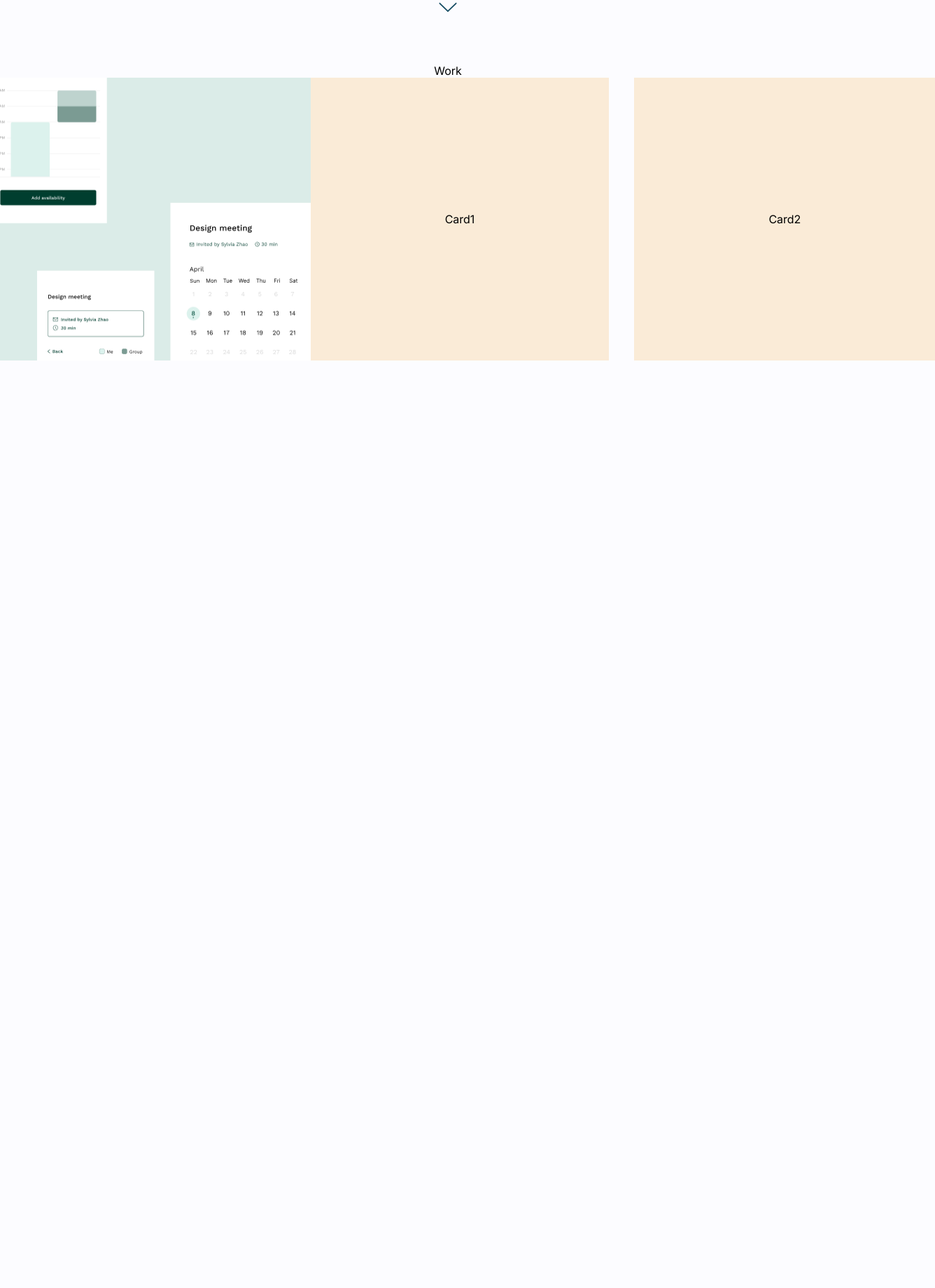
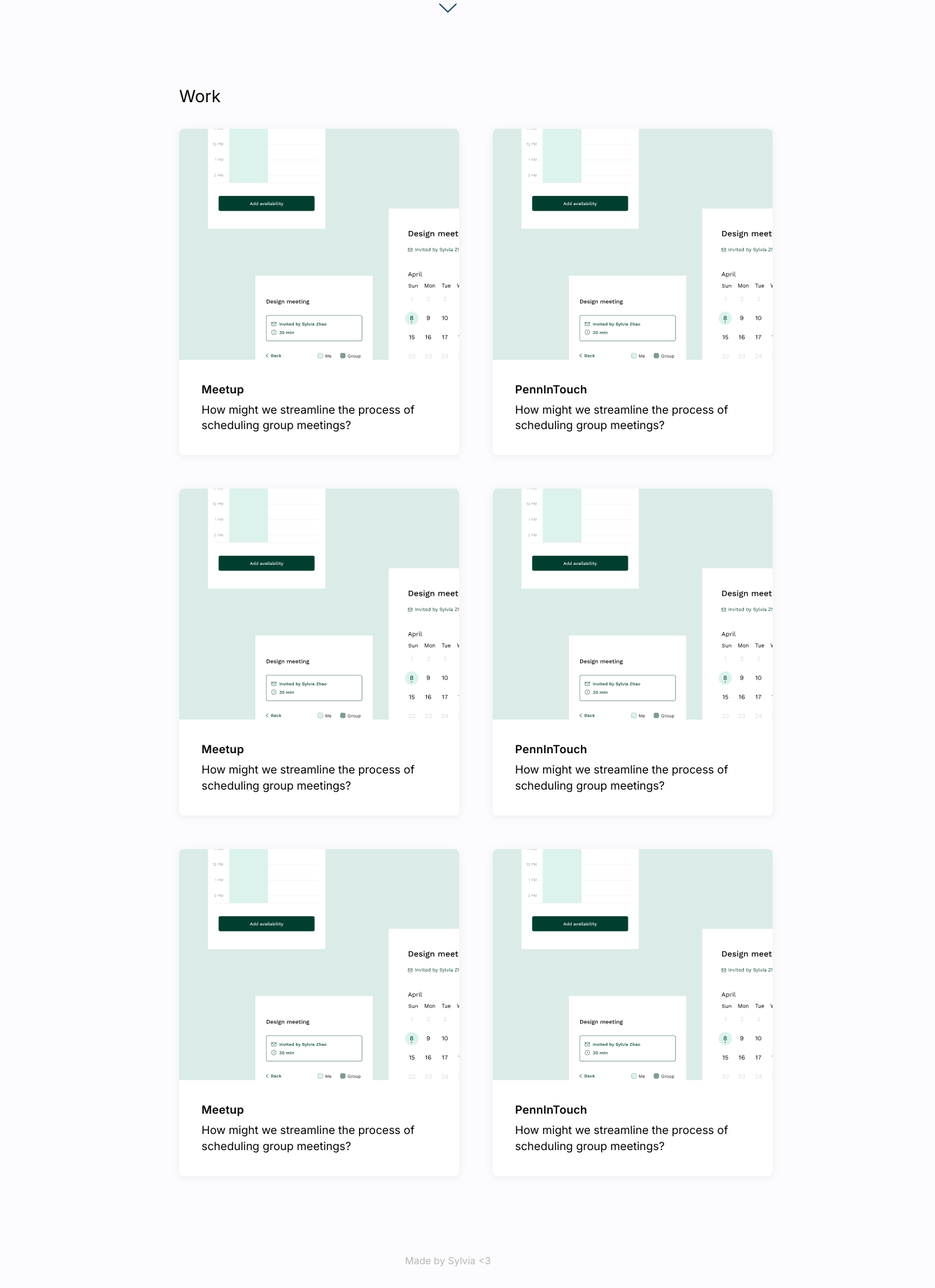
Before and after one commit to syzhao53/portfolio-site-2022, a React (Create React App) app in the folder site/: page / in a window 1280 px wide. Shown: the part 711-2551 px from the top of the page at 70% size, 1336 px wide, since content can reach past the window. Before the commit the page ends 1242 px from the top, so only its background shows below. Built offline with nearby package versions, Linux system fonts and the light colour scheme.

Commit message:
navigation to project attempt

```diff
--- a/site/src/App.js
+++ b/site/src/App.js
@@ -33,6 +33,7 @@ function App() {
       <Routes>
         <Route exact path="/" element={<Home currPage={currPage} setCurrPage={setCurrPage} />} />
         <Route exact path="/project" element={<Project currPage={currPage} setCurrPage={setCurrPage} />} />
+        <Route exact path="/meetup" element={<Project currPage={currPage} setCurrPage={setCurrPage} />} />
       </Routes>
     </div>
   );
--- a/site/src/assets/index.css
+++ b/site/src/assets/index.css
@@ -13,7 +13,6 @@ body {
 html {
   scroll-behavior: smooth
 }
-
 
 .Project {
   font-size: 1rem;
@@ -58,21 +57,6 @@ html {
   /* background-color: red; */
 }
 
-/* .landing-left {
-  display: flex;
-  flex-direction: column;
-  align-items: flex-start;
-  width: 60%;
-  margin: 16rem 3rem 0 7rem;
-}
-
-.landing-right {
-  display: flex;
-  flex-direction: column;
-  width: 40%;
-  margin: 9rem 7rem 0 3rem;
-} */
-
 .paragraph {
   font-size: 1.125rem;
   text-align: left;
@@ -104,6 +88,7 @@ html {
   height: 3rem;
   margin: 2% 0 0 75%;
   min-width: 20%;
+  /* background-color: rgba(252, 252, 252, .9); */
   /* filter: drop-shadow(0px 1px 4px #000000); */
   /* display: flex;
   flex-direction: row;
@@ -153,29 +138,90 @@ html {
   cursor: pointer;
 }
 
+#work {
+  display: flex;
+  width: 60%;
+  flex-direction: row;
+  align-items: flex-start;
+  /* width: 51%; */
+  font-size: 1.5rem;
+  margin: auto;
+  padding: 2rem 0 0 0;
+  margin-bottom: 2rem;
+  /* text-align: left;
+  margin: 0 0 2rem 12rem; */
+}
+
 .grid {
   display: flex;
   flex-direction: column;
   align-items: center;
   width: 60%;
   margin: auto;
+  flex-wrap: wrap;
 }
 
 .grid-row {
   display: flex;
   flex-direction: row;
-  margin: 0 0 1rem 0;
+  margin: 0 0 3rem 0;
 }
 
-.grid-lcard {
-  background-color: antiquewhite;
-  margin: 0 2.25rem 0 0 ;
-  padding: 12rem 12rem;
+.grid-img {
+  border-top-left-radius: 7px;
+  border-top-right-radius: 7px;
 }
 
-.grid-rcard {
-  background-color: antiquewhite;
-  padding: 12rem 12rem;
+.gcard-lwrap {
+  display: flex;
+  flex-direction: column;
+  /* offset-x | offset-y | blur-radius | spread-radius | color */
+  box-shadow: 0px 2px 10px 2px rgba(150, 150, 150, 0.1);
+  /* box-shadow: 1px 1px 10px -2px #cbcbcb; */
+  background-color: #ffffff;
+  border-radius: 7px;
+  margin: 0 3rem 0 0;
+}
+
+.gcard-lwrap:hover {
+  box-shadow: 0px 2px 10px 2px rgba(150, 150, 150, 0.1);
+  cursor: pointer;
+}
+
+.gcard-rwrap {
+  display: flex;
+  flex-direction: column;
+  box-shadow: 0px 2px 10px 2px rgba(150, 150, 150, 0.1);
+  background-color: #ffffff;
+  border-radius: 7px;
+}
+
+.gcard-rwrap:hover {
+  box-shadow: 0px 2px 10px 2px rgba(150, 150, 150, 0.1);
+  cursor: pointer;
+}
+
+.gcard-label {
+  padding: 2rem 2rem 2rem 2rem;
+  text-align: left;
+}
+
+.gcard-heading {
+  /* font-size: .9rem; */
+  font-weight: 600;
+  letter-spacing: .25px;
+  margin: 0 0 .5rem 0;
+}
+
+.gcard-text {
+  line-height: 1.4rem;
+}
+
+.footer {
+  height: 3rem;
+  color: #b7b7b7;
+  padding: 4rem 0 0 0;
+  font-size: .875rem;
 }
 
 /* TYPING ANIMATION */
--- a/site/src/components/Home.js
+++ b/site/src/components/Home.js
@@ -1,7 +1,8 @@
 /* eslint-disable react/prop-types */
 /* eslint-disable react/jsx-filename-extension */
+
 import React, { useEffect } from 'react';
-// import { useNavigate } from 'react-router-dom';
+import { useNavigate } from 'react-router-dom';
 import '../assets/index.css';
 import illustration from '../assets/landing-illustration.png';
 import Arrow from '../assets/arrow.svg';
@@ -11,13 +12,17 @@ import NavBar from './NavBar';
 function Home({ currPage, setCurrPage }) {
   // const [error, setError] = useState({ message: '' });
   // const [lockoutUser, setLockoutUser] = useState('');
-  // const navigate = useNavigate();
+  const navigate = useNavigate();
 
   console.log(currPage);
 
-  // const goToProject = () => {
-  //   navigate('/project');
-  // };
+  const goToProject = (name) => {
+    if (name === 'meetup') {
+      navigate('/meetup');
+    }
+  };
+
+  const footerMessage = 'Made by Sylvia <3';
 
   useEffect(() => {
     setCurrPage('home');
@@ -31,9 +36,9 @@ function Home({ currPage, setCurrPage }) {
           Hi, I&apos;m Sylvia Zhao
         </div>
         <div className="paragraph">
-          UI/UX & Visual Designer. Student in Cognitive & Computer Science at UPenn
+          UI/UX & Visual Designer. Student in Cognitive & Computer Science at UPenn.
           <br />
-          Designing for PennApps & Wharton MUSE. Recent PM Intern for Logitech Design Ops
+          Designing for PennApps & Wharton MUSE. Recent PM Intern for Logitech Design Ops.
         </div>
         <img id="home-illus" src={illustration} alt="landing illustration" />
       </div>
@@ -43,14 +48,80 @@ function Home({ currPage, setCurrPage }) {
       <div id="work">Work</div>
       <div className="grid">
         <div className="grid-row">
-          <img src={mockup} alt="temp mockup" />
-          <div className="grid-lcard">
-            Card1
+          <div className="gcard-lwrap">
+            <img className="grid-img" src={mockup} alt="temp mockup" onClick={goToProject('meetup')}/>
+            <div className="gcard-label" onClick={goToProject('meetup')}>
+              <div className="gcard-heading">
+                Meetup
+              </div>
+              <div className="gcard-text">
+                How might we streamline the process of scheduling group meetings?
+              </div>
+            </div>
           </div>
-          <div className="grid-rcard">
-            Card2
+          <div className="gcard-rwrap">
+            <img className="grid-img" src={mockup} alt="temp mockup" />
+            <div className="gcard-label">
+              <div className="gcard-heading">
+                PennInTouch
+              </div>
+              <div className="gcard-text">
+                How might we streamline the process of scheduling group meetings?
+              </div>
+            </div>
           </div>
         </div>
+        <div className="grid-row">
+          <div className="gcard-lwrap">
+            <img className="grid-img" src={mockup} alt="temp mockup" />
+            <div className="gcard-label">
+              <div className="gcard-heading">
+                Meetup
+              </div>
+              <div className="gcard-text">
+                How might we streamline the process of scheduling group meetings?
+              </div>
+            </div>
+          </div>
+          <div className="gcard-rwrap">
+            <img className="grid-img" src={mockup} alt="temp mockup" />
+            <div className="gcard-label">
+              <div className="gcard-heading">
+                PennInTouch
+              </div>
+              <div className="gcard-text">
+                How might we streamline the process of scheduling group meetings?
+              </div>
+            </div>
+          </div>
+        </div>
+        <div className="grid-row">
+          <div className="gcard-lwrap">
+            <img className="grid-img" src={mockup} alt="temp mockup" />
+            <div className="gcard-label">
+              <div className="gcard-heading">
+                Meetup
+              </div>
+              <div className="gcard-text">
+                How might we streamline the process of scheduling group meetings?
+              </div>
+            </div>
+          </div>
+          <div className="gcard-rwrap">
+            <img className="grid-img" src={mockup} alt="temp mockup" />
+            <div className="gcard-label">
+              <div className="gcard-heading">
+                PennInTouch
+              </div>
+              <div className="gcard-text">
+                How might we streamline the process of scheduling group meetings?
+              </div>
+            </div>
+          </div>
+        </div>
+      </div>
+      <div className="footer">
+        {footerMessage}
       </div>
     </div>
     // <button className="button" type="button" onClick={goToProject}>View my work</button>
```
Also changed, not shown: site/src/assets/temp-mockup.png.
